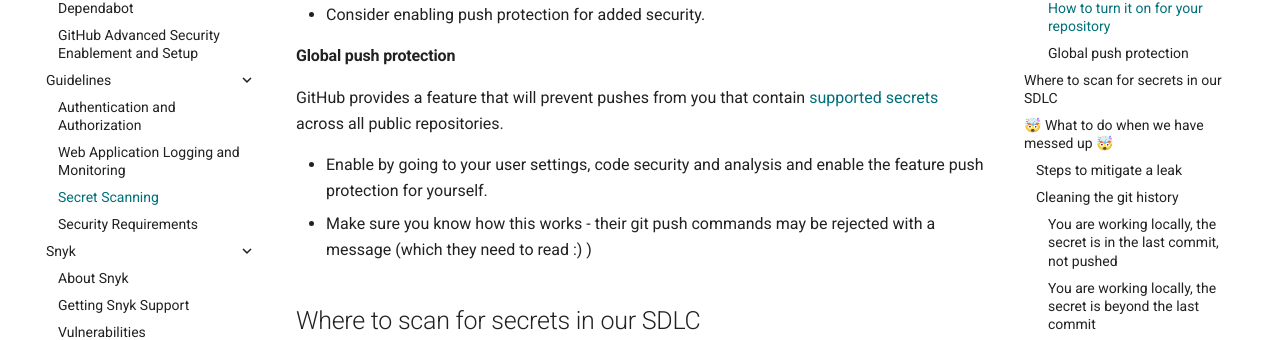
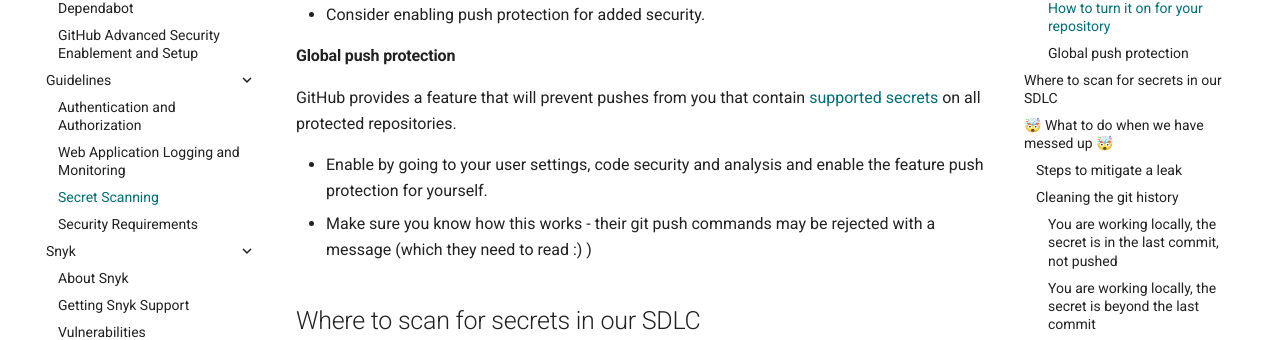
Before and after one commit to equinor/appsec, an MkDocs documentation site: the page built from docs/toolbox/guidelines/secret-scanning.md, in a window 1280 px wide and 900 px high, scrolled down 1485 px. Shown: the part 172-512 px from the top of the window. Built offline with MkDocs 1.6.1 and Material for MkDocs 9.7.7, drawn with Linux system fonts in a browser that asks for light colours; some web fonts are replaced; comment, search, counter and statistics services are not loaded.

Commit message:
Update secret-scanning.md

```diff
--- a/docs/toolbox/guidelines/secret-scanning.md
+++ b/docs/toolbox/guidelines/secret-scanning.md
@@ -44,7 +44,7 @@
 
 #### Global push protection
 
-GitHub provides a feature that will prevent pushes from you that contain [supported secrets](https://docs.github.com/en/code-security/secret-scanning/secret-scanning-patterns#supported-secrets) across all public repositories.
+GitHub provides a feature that will prevent pushes from you that contain [supported secrets](https://docs.github.com/en/code-security/secret-scanning/secret-scanning-patterns#supported-secrets) on all protected repositories.
 
 - Enable by going to your user settings, code security and analysis and enable the feature push protection for yourself.
 - Make sure you know how this works - their git push commands may be rejected with a message (which they need to read :) )
```
